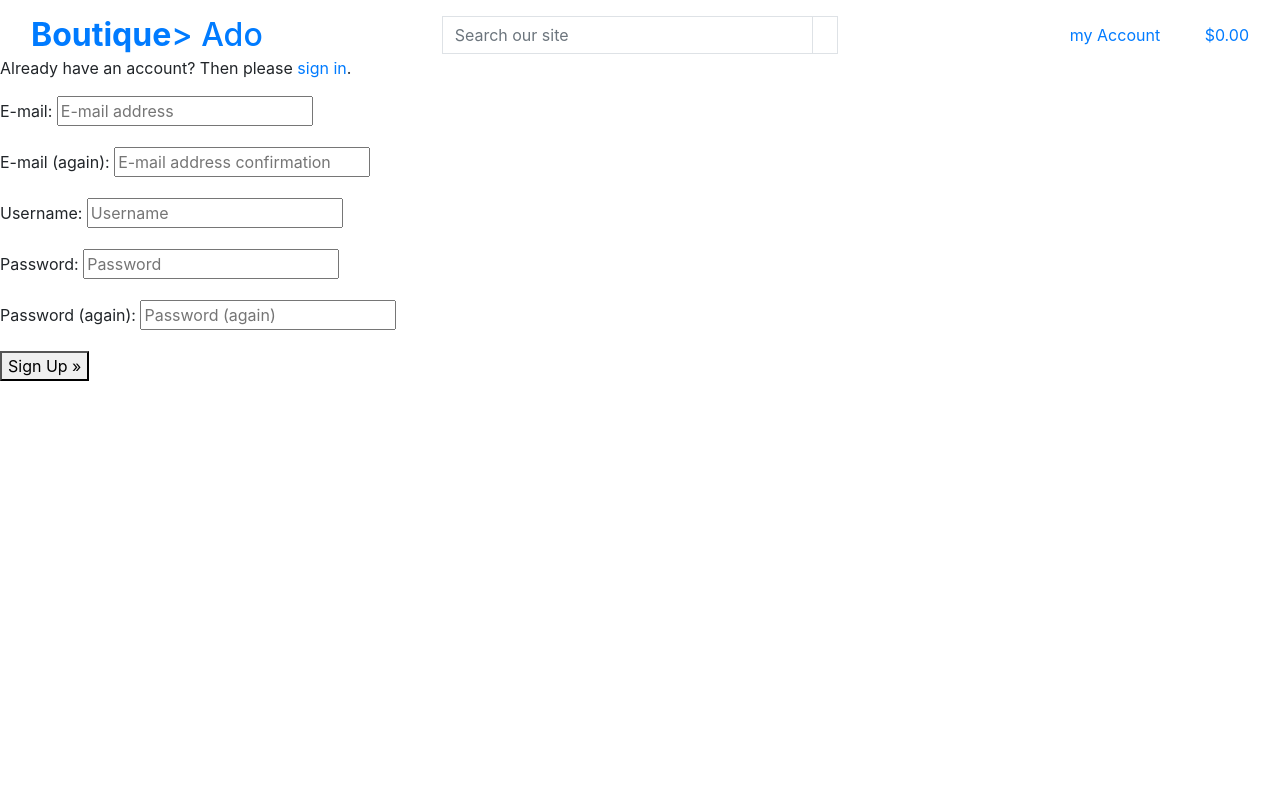
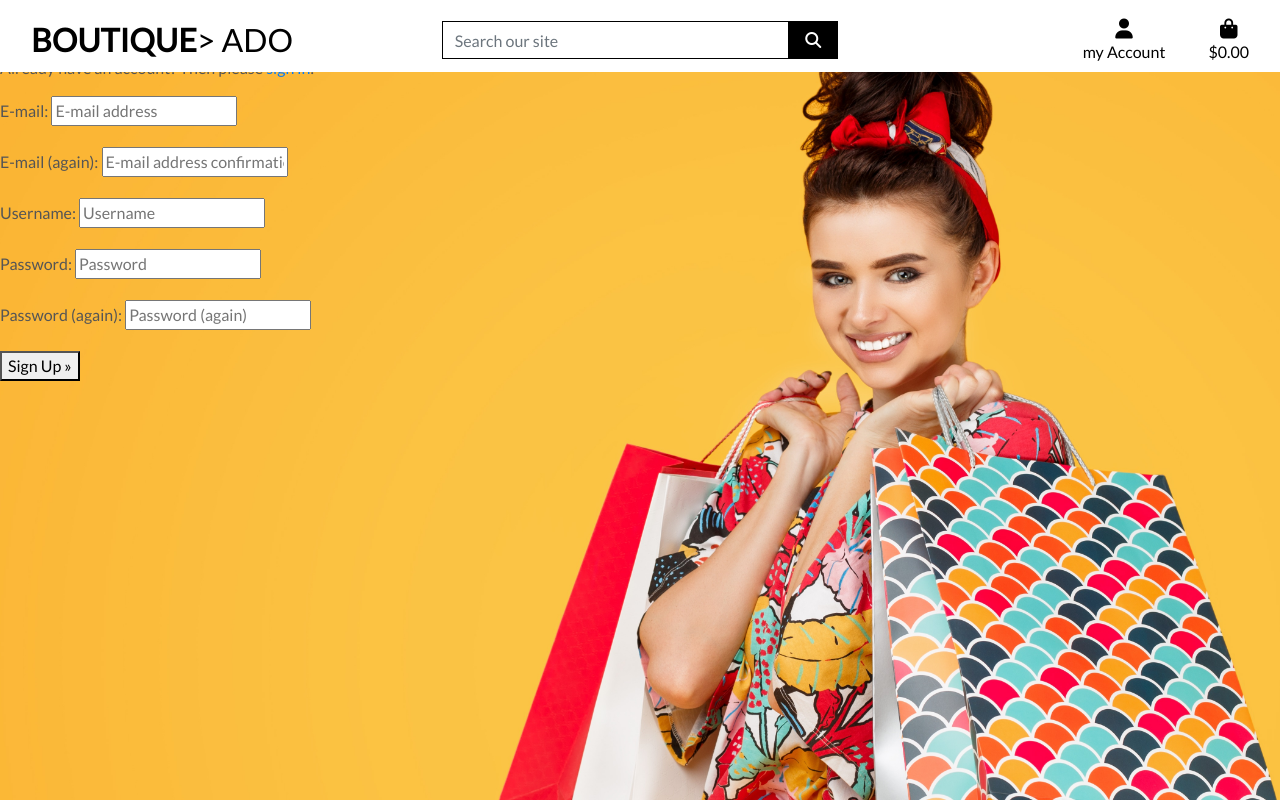
Before and after one commit to BarryBeics/boutique_ado_v1, a Django app: page /accounts/signup/ in a window 1280 px wide. Run offline with Django 3.2, Linux system fonts and the light colour scheme; some libraries are stand-ins or nearby versions.

Commit message:
Completed homepage header and CSS

```diff
--- a/boutique_ado/settings.py
+++ b/boutique_ado/settings.py
@@ -149,6 +149,10 @@
 # https://docs.djangoproject.com/en/3.2/howto/static-files/
 
 STATIC_URL = '/static/'
+STATICFILES_DIRS = (os.path.join(BASE_DIR, 'static'),)
+
+MEDIA_URL = '/media/'
+MEDIA_ROOT = os.path.join(BASE_DIR, 'media')
 
 # Default primary key field type
 # https://docs.djangoproject.com/en/3.2/ref/settings/#default-auto-field
--- a/boutique_ado/urls.py
+++ b/boutique_ado/urls.py
@@ -15,9 +15,12 @@
 """
 from django.contrib import admin
 from django.urls import path, include
+from django.conf import settings
+from django.conf.urls.static import static
+
 
 urlpatterns = [
     path('admin/', admin.site.urls),
     path('accounts/', include('allauth.urls')),
     path('', include('home.urls')),
-]
+] + static(settings.MEDIA_URL, document_root=settings.MEDIA_ROOT)
--- a/static/css/base.css
+++ b/static/css/base.css
@@ -3,7 +3,7 @@
 }
 
 body {
-    background: url('/media/homepage_background_cropped.jpg') no-repeat center center fixed;
+    background: url('/media/homepage_background_cropped.jpeg') no-repeat center center fixed;
     background-size: cover;
     height: calc(100vh - 164px);
     color: #555;
--- a/templates/base.html
+++ b/templates/base.html
@@ -17,12 +17,15 @@
   {% block corecss %}
   <link rel="stylesheet" href="https://cdn.jsdelivr.net/npm/bootstrap@4.6.2/dist/css/bootstrap.min.css"
     integrity="sha384-xOolHFLEh07PJGoPkLv1IbcEPTNtaed2xpHsD9ESMhqIYd0nLMwNLD69Npy4HI+N" crossorigin="anonymous">
+    <link rel="stylesheet" href="https://fonts.googleapis.com/css2?family=Lato&display=swap">
+    <link rel="stylesheet" href="{% static 'css/base.css' %}">
   {% endblock %}
 
   {% block extra_css %}
   {% endblock %}
 
   {% block corejs %}
+  <script src="https://kit.fontawesome.com/e9c73d7092.js" crossorigin="anonymous"></script>
   <script src="https://cdn.jsdelivr.net/npm/jquery@3.5.1/dist/jquery.min.js"
     integrity="sha256-9/aliU8dGd2tb6OSsuzixeV4y/faTqgFtohetphbbj0=" crossorigin="anonymous"></script>
   <script src="https://cdn.jsdelivr.net/npm/popper.js@1.16.1/dist/umd/popper.min.js"
```
